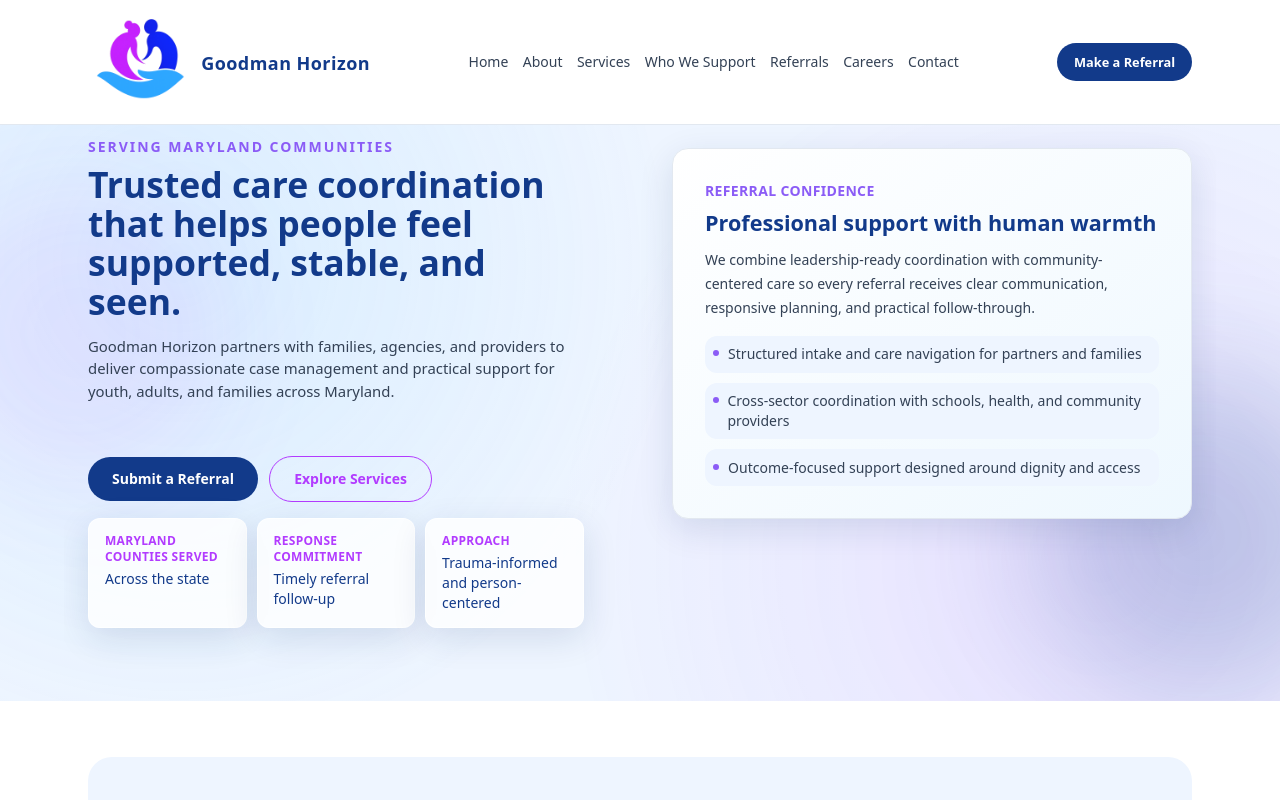
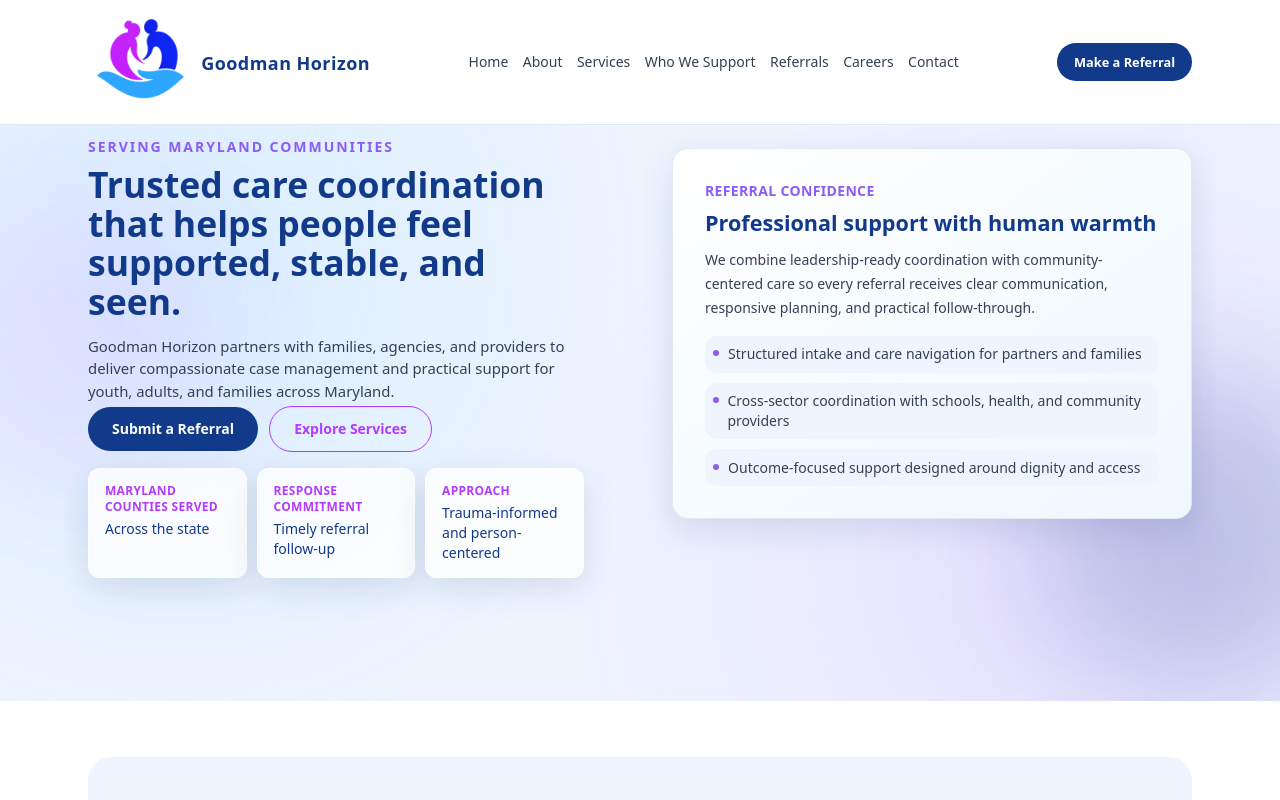
Before and after one commit to EricGoodmanD/Goodman-Horizon, a Next.js app: page / in a window 1280 px wide. Shown: the top 800 px of the page. Built offline with nearby package versions, Linux system fonts and the light colour scheme.

Commit message:
Adjust laptop hero CTA/stats block position

```diff
--- a/app/globals.css
+++ b/app/globals.css
@@ -114,6 +114,10 @@ body {
     margin-top: 0.9rem;
     gap: 0.7rem;
     transform: none;
+  }
+
+  .laptop-hero-cta-stats-group {
+    transform: translateY(-50px);
   }
 
   .laptop-hero-stats {
--- a/app/page.tsx
+++ b/app/page.tsx
@@ -96,6 +96,7 @@ export default function Home() {
                 Goodman Horizon partners with families, agencies, and providers to deliver compassionate case
                 management and practical support for youth, adults, and families across Maryland.
               </p>
+              <div className="laptop-hero-cta-stats-group">
                 <div className="mt-8 flex flex-wrap items-center gap-3 laptop-hero-actions lg:mt-9">
                   <Link
                     href="/referrals"
@@ -120,6 +121,7 @@ export default function Home() {
                       <p className="mt-1 text-sm font-medium text-brandBlue">{item.value}</p>
                     </div>
                   ))}
+                </div>
               </div>
             </div>
           </div>
```
Lines whose indentation alone changed are shown as unchanged.
